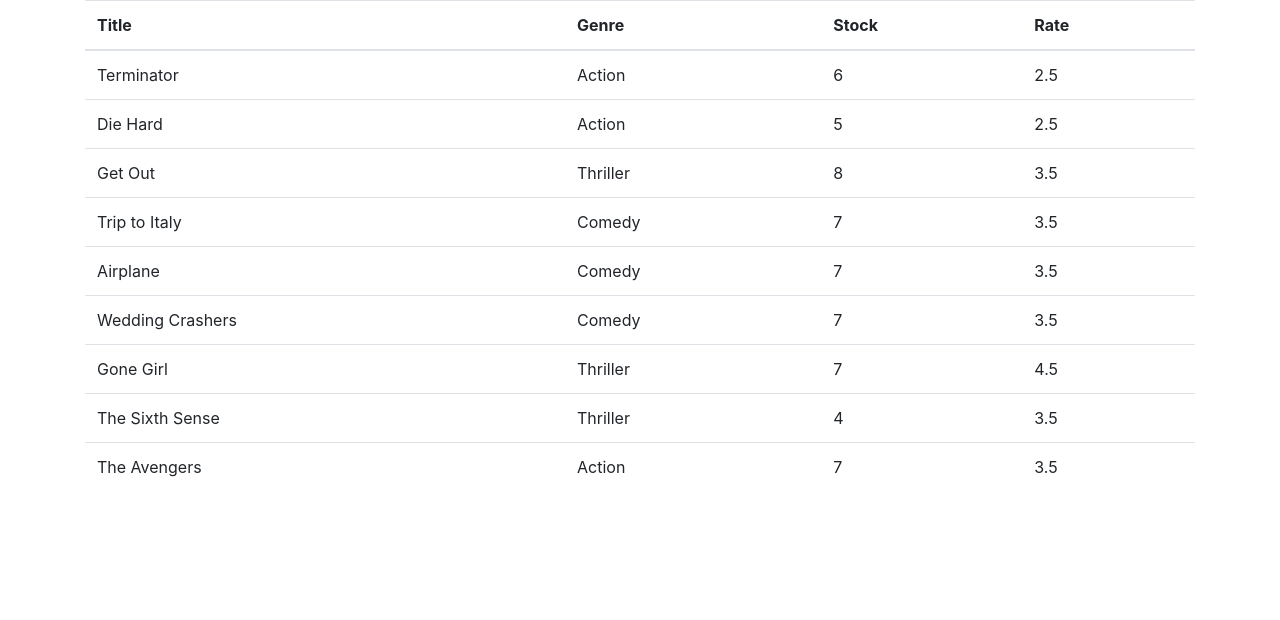
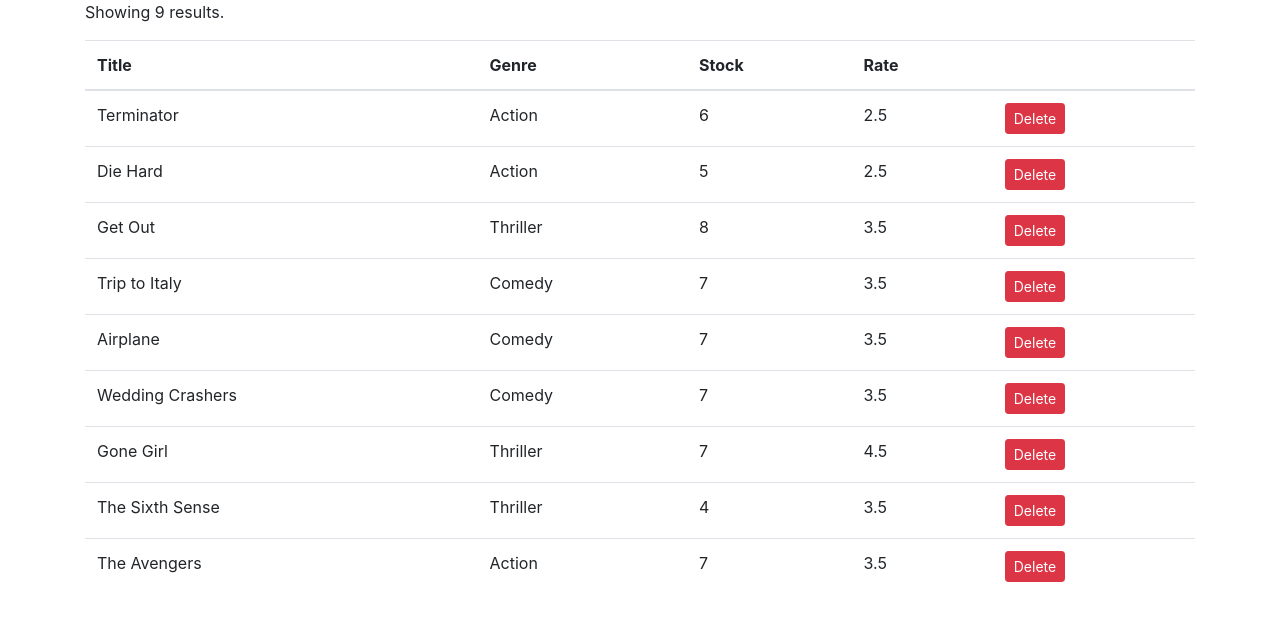
Before and after one commit to prateek951/Movie-Vid-App, a React (Create React App) app in the folder movievid/: page / in a window 1280 px wide. Shown: the top 620 px of the page. Built offline with nearby package versions, Linux system fonts and the light colour scheme.

Commit message:
deleting the movie and check for movie

```diff
--- a/movievid/src/components/Movies.jsx
+++ b/movievid/src/components/Movies.jsx
@@ -1,13 +1,24 @@
-import React, { Component } from 'react'
-import { getMovies } from '../services/fakeMovieService';
+import React, { Component } from "react";
+import { getMovies } from "../services/fakeMovieService";
 
 export default class Movies extends Component {
   state = {
-      movies : getMovies()
-  }
+    movies: getMovies()
+  };
+  handleDelete = ({ _id }) => {
+    console.log("[Movies] inside the handleDelete");
+    const movies = this.state.movies.filter(m => m._id !== _id);
+    this.setState({ movies });
+  };
   render() {
     const { movies } = this.state;
+
+    if (movies.length === 0) {
+      return <p>There are no movies in the database!</p>;
+    }
     return (
+      <div>
+        <p>Showing {movies.length} results.</p>
         <table className="table">
           <thead>
             <tr>
@@ -15,6 +26,7 @@
               <th>Genre</th>
               <th>Stock</th>
               <th>Rate</th>
+              <th />
             </tr>
           </thead>
           <tbody>
@@ -24,10 +36,19 @@
                 <td>{movie.genre.name}</td>
                 <td>{movie.numberInStock}</td>
                 <td>{movie.dailyRentalRate}</td>
+                <td>
+                  <button
+                    onClick={() => this.handleDelete(movie)}
+                    className="btn btn-danger btn-sm"
+                  >
+                    Delete
+                  </button>
+                </td>
               </tr>
             ))}
           </tbody>
         </table>
-    )
+      </div>
+    );
   }
 }
```
Lines whose indentation alone changed are shown as unchanged.
